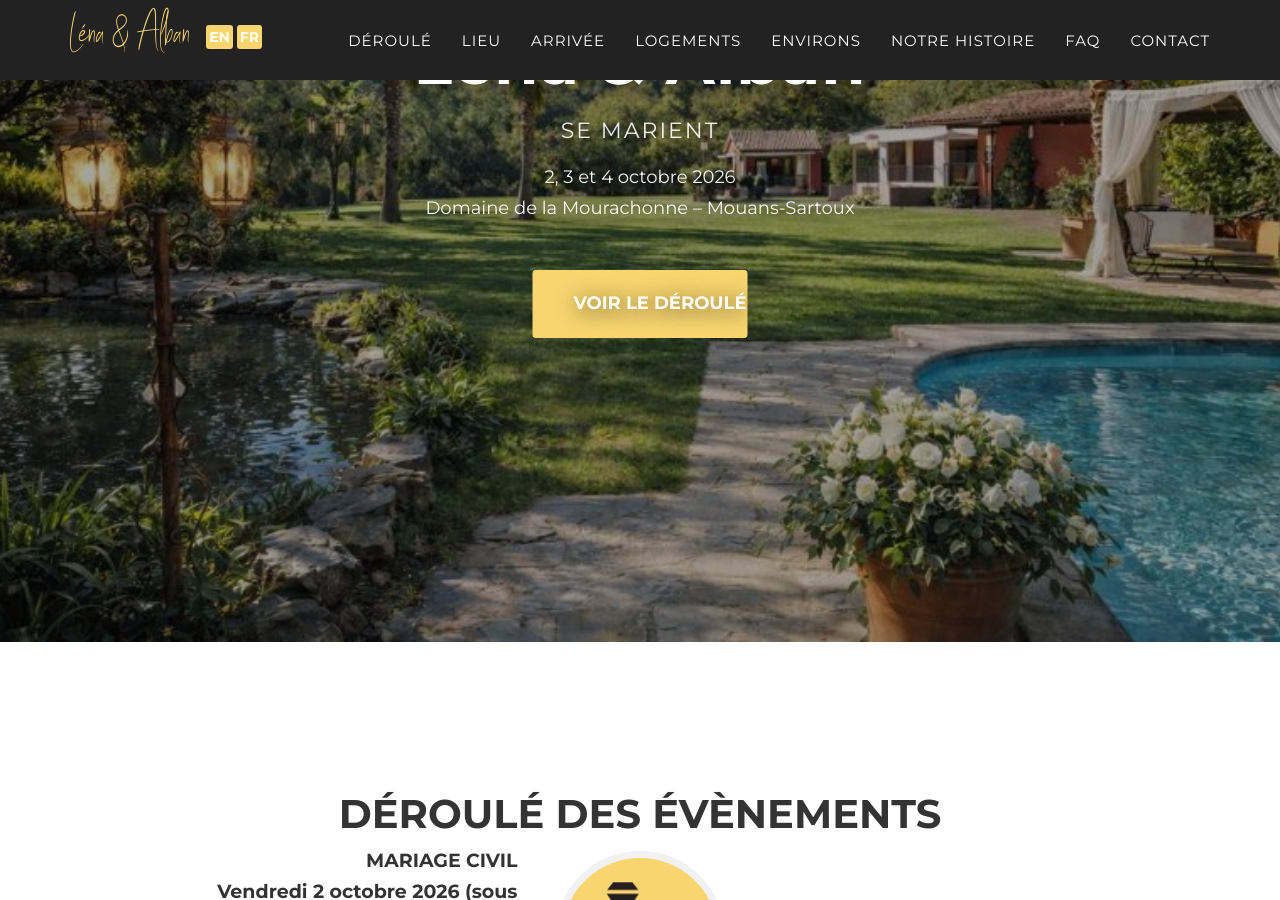
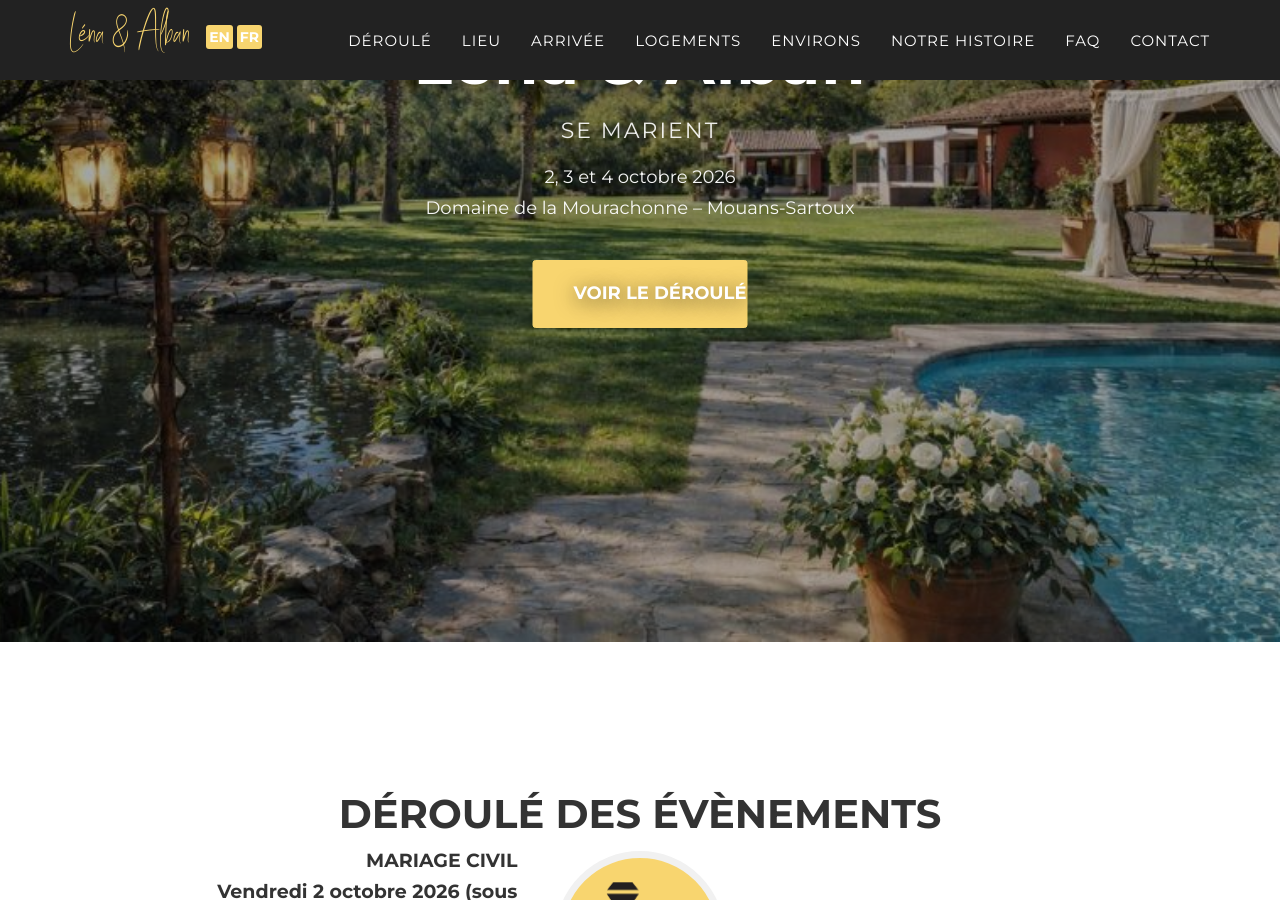
Before and after one commit to LenaAlban/lena-alban-wedding, a Jekyll site: the page built from _fr_pages/index.html, in a window 1280 px wide and 900 px high, scrolled down 258 px. Built offline with Jekyll 4.4.1, drawn with Linux system fonts in a browser that asks for light colours; some web fonts are replaced.

Commit message:
Update agency.css

```diff
--- a/_includes/css/agency.css
+++ b/_includes/css/agency.css
@@ -1019,7 +1019,7 @@ header .intro-text p {
 .hero-header .hero-cta {
   position: absolute;
   left: 50%;
-  bottom: 30px;
+  bottom: 40px;
   transform: translateX(-50%);
   z-index: 5;
 }
```
